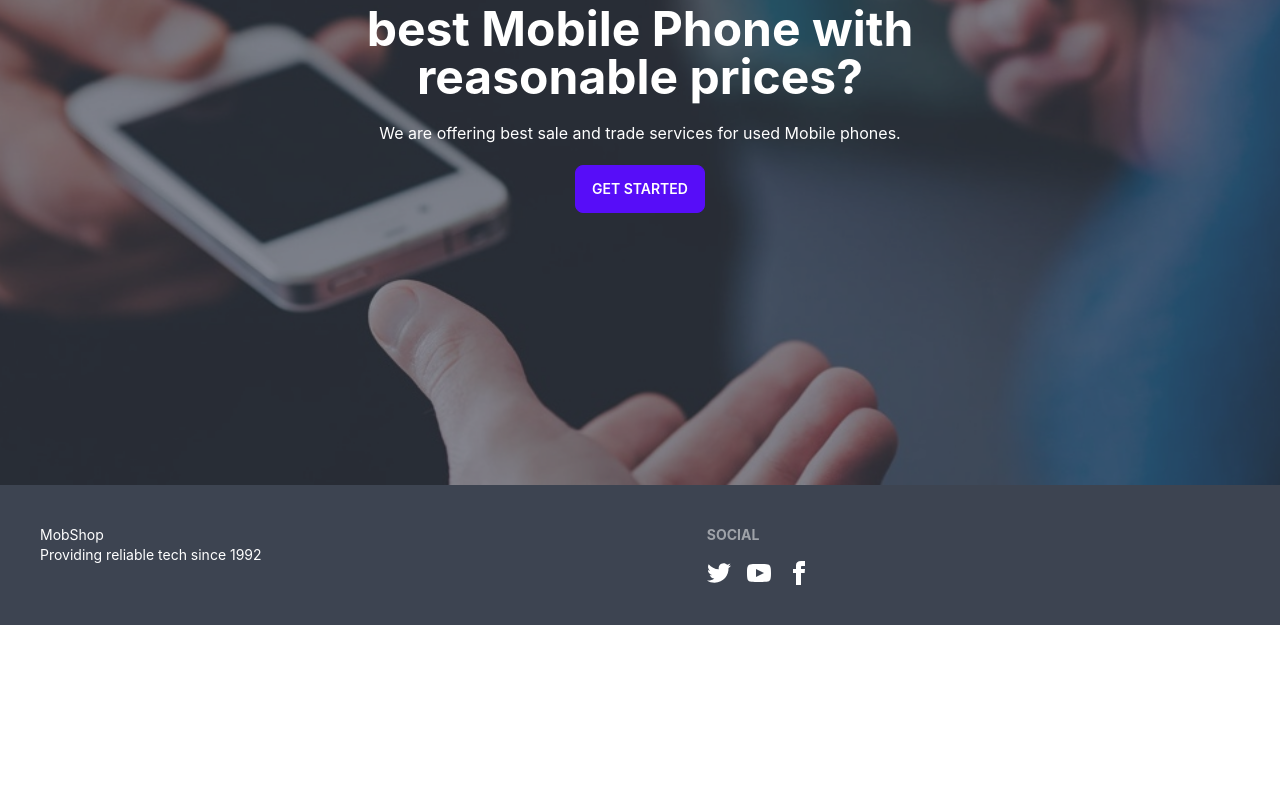
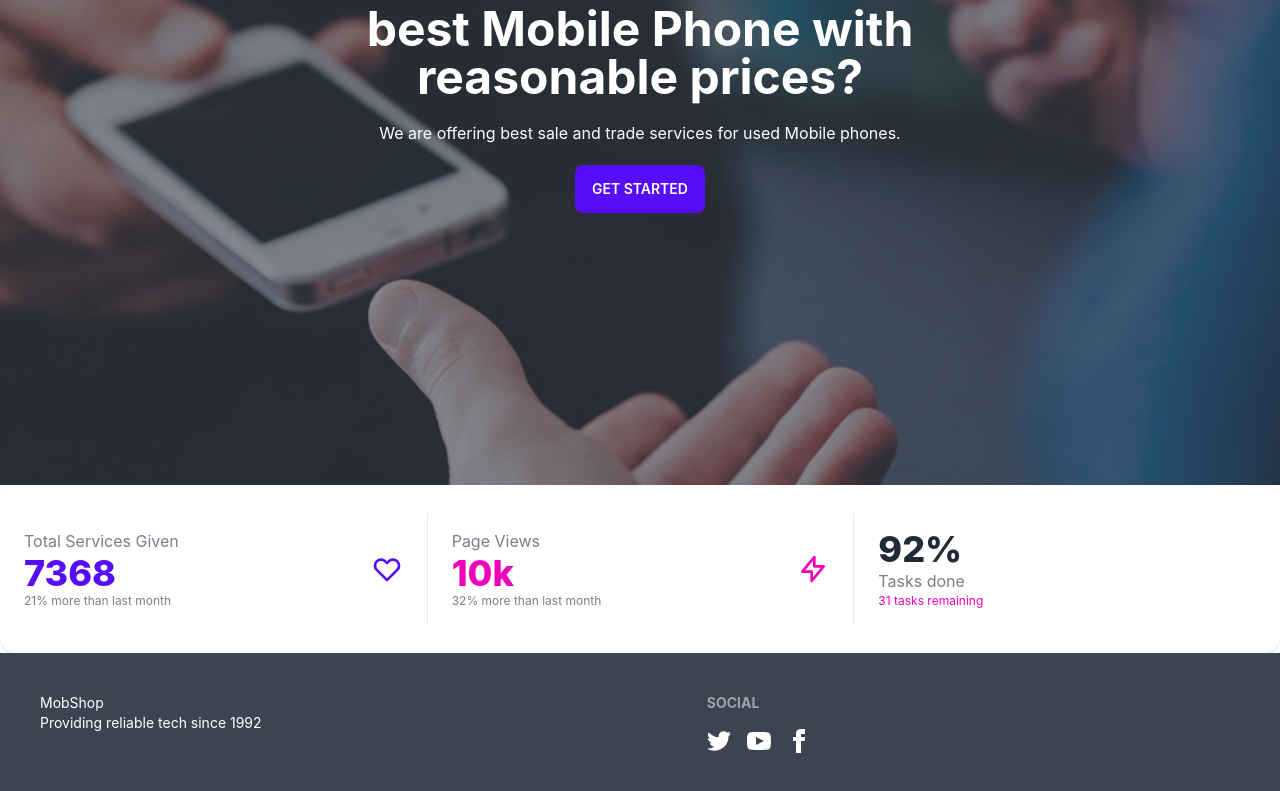
Before and after one commit to YasinSajeeb/mobshop-client, a React (Create React App) app: page / in a window 1280 px wide. Shown: the part 395-1186 px from the top of the page. Before the commit the page ends 1020 px from the top, so only its background shows below. Built offline with nearby package versions, Linux system fonts and the light colour scheme.

Commit message:
ccounter

```diff
--- /dev/null
+++ b/src/Pages/Home/Counter/Counter.js
@@ -0,0 +1,36 @@
+import React from 'react';
+
+const Counter = () => {
+    return (
+        <div className="grid grid-cols-3 stats shadow lg:py-7">
+
+  <div className="stat">
+    <div className="stat-figure text-primary">
+      <svg xmlns="http://www.w3.org/2000/svg" fill="none" viewBox="0 0 24 24" className="inline-block w-8 h-8 stroke-current"><path strokeLinecap="round" strokeLinejoin="round" strokeWidth="2" d="M4.318 6.318a4.5 4.5 0 000 6.364L12 20.364l7.682-7.682a4.5 4.5 0 00-6.364-6.364L12 7.636l-1.318-1.318a4.5 4.5 0 00-6.364 0z"></path></svg>
+    </div>
+    <div className="stat-title">Total Services Given</div>
+    <div className="stat-value text-primary">7368</div>
+    <div className="stat-desc">21% more than last month</div>
+  </div>
+
+  <div className="stat">
+    <div className="stat-figure text-secondary">
+      <svg xmlns="http://www.w3.org/2000/svg" fill="none" viewBox="0 0 24 24" className="inline-block w-8 h-8 stroke-current"><path strokeLinecap="round" strokeLinejoin="round" strokeWidth="2" d="M13 10V3L4 14h7v7l9-11h-7z"></path></svg>
+    </div>
+    <div className="stat-title">Page Views</div>
+    <div className="stat-value text-secondary">10k</div>
+    <div className="stat-desc">32% more than last month</div>
+  </div>
+
+  <div className="stat">
+
+    <div className="stat-value">92%</div>
+    <div className="stat-title">Tasks done</div>
+    <div className="stat-desc text-secondary">31 tasks remaining</div>
+  </div>
+
+</div>
+    );
+};
+
+export default Counter;
--- a/src/Pages/Home/Home/Home.js
+++ b/src/Pages/Home/Home/Home.js
@@ -1,10 +1,12 @@
 import React from 'react';
 import Banner from '../Banner/Banner';
+import Counter from '../Counter/Counter';
 
 const Home = () => {
     return (
         <div>
             <Banner></Banner>
+            <Counter></Counter>
         </div>
     );
 };
```
